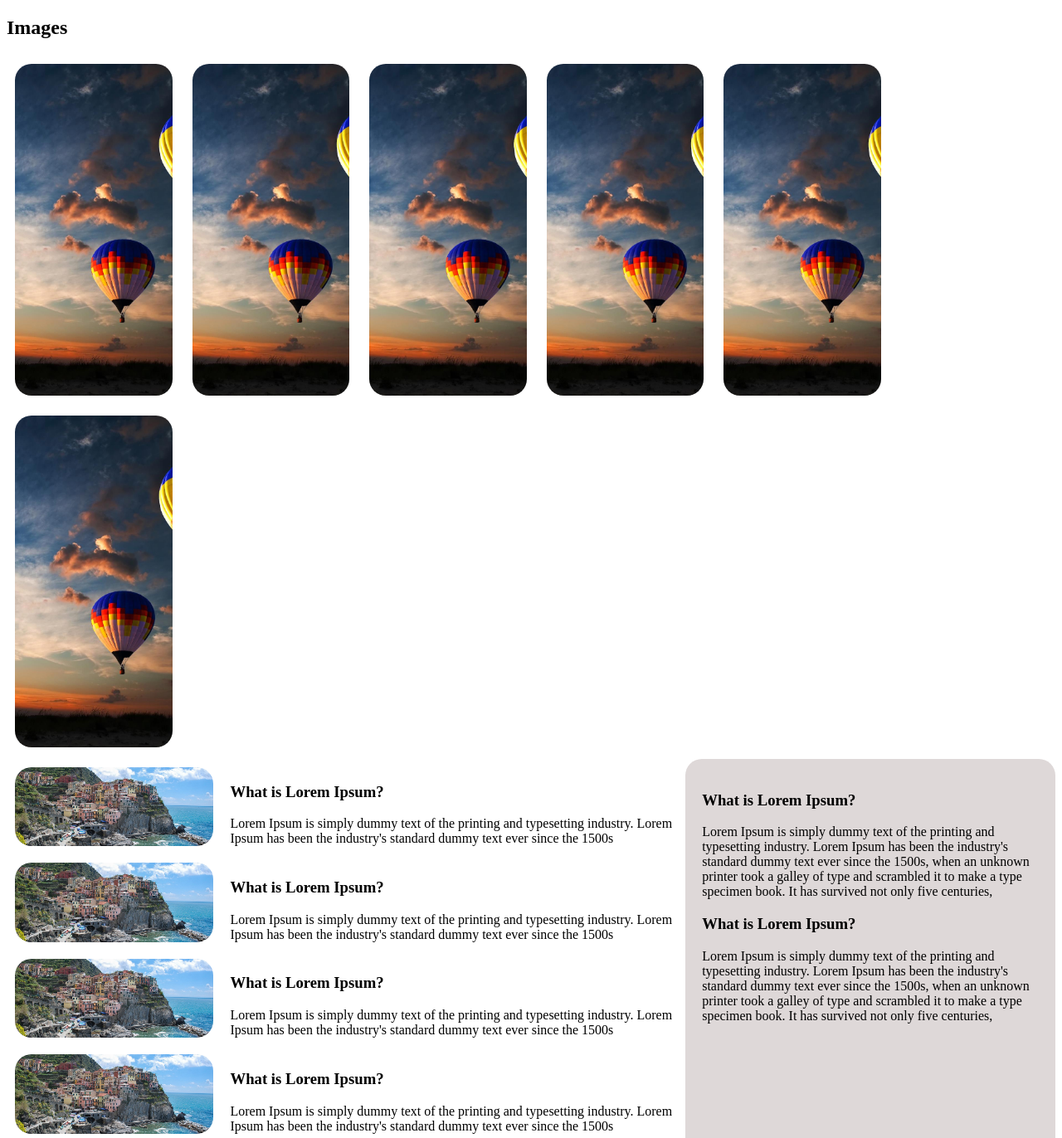
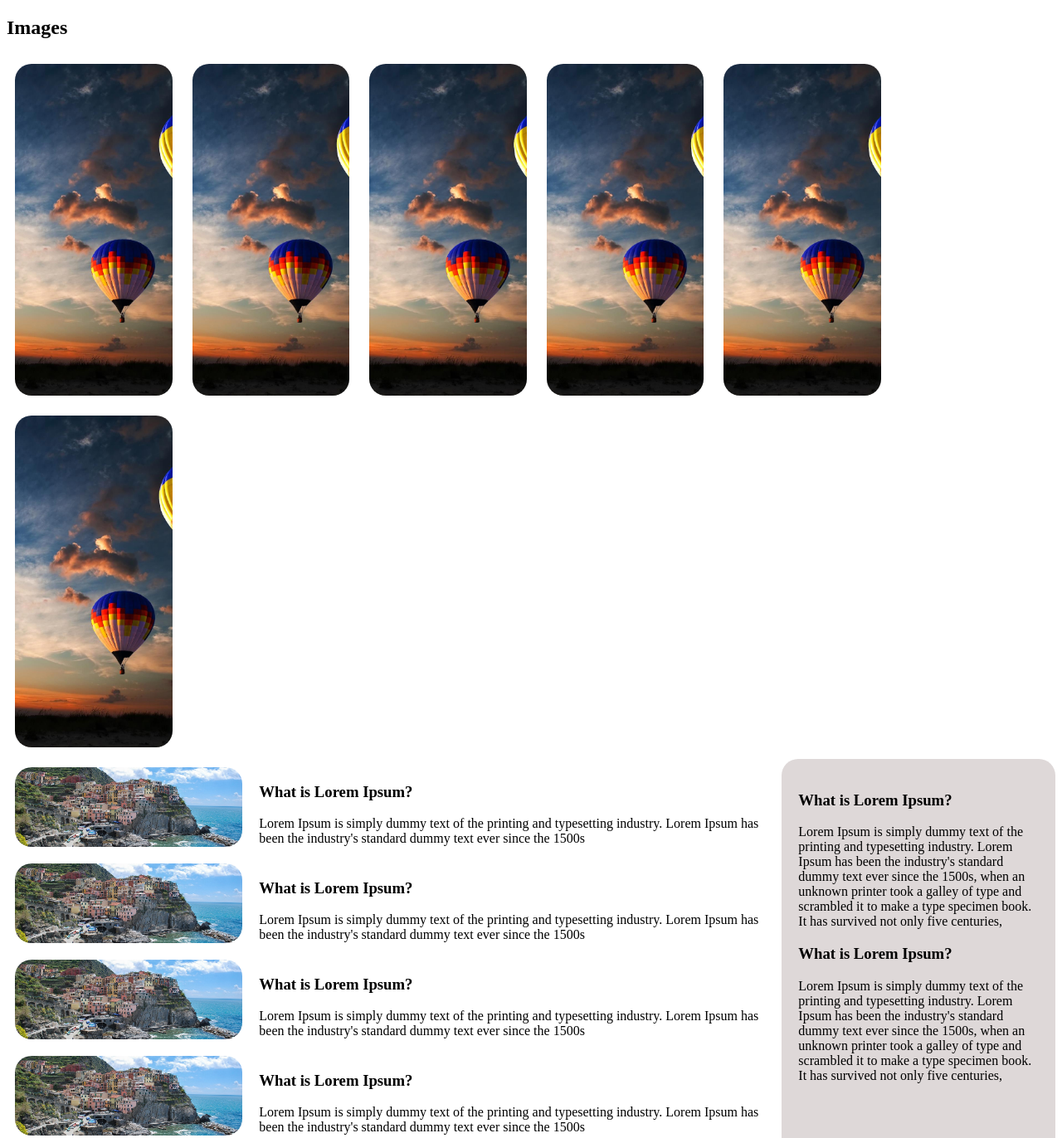
Before and after one commit to Tugsoo19/leap-2022, a plain HTML site: page Day-03/assignment-day3/index.html in a window 1280 px wide. Shown: the top 1372 px of the page at 83% size. Drawn offline with Linux system fonts and the light colour scheme.

Commit message:
day3 last update

```diff
--- a/Day-03/assignment-day3/css/style.css
+++ b/Day-03/assignment-day3/css/style.css
@@ -1,10 +1,3 @@
-
-/*
-.topimage {
-   background-color: none;
-
-} */
-
 
 .topimage img {
     /* float: left; */
@@ -31,9 +24,12 @@
 
 .right-info {
     background-color: rgb(222, 216, 216);
-    width: 80%;
+    width: 50%;
     border-radius: 20px;
     padding: 20px;
+    height: 500px;
+    size: 20rem;
+
 }
 
 
@@ -45,6 +41,7 @@
     .bottom-content {
         flex-wrap: wrap;
     }
+
 }
 @media screen and (min-width: 768px) and (max-width:1023px) {
     .topimage img{
```
